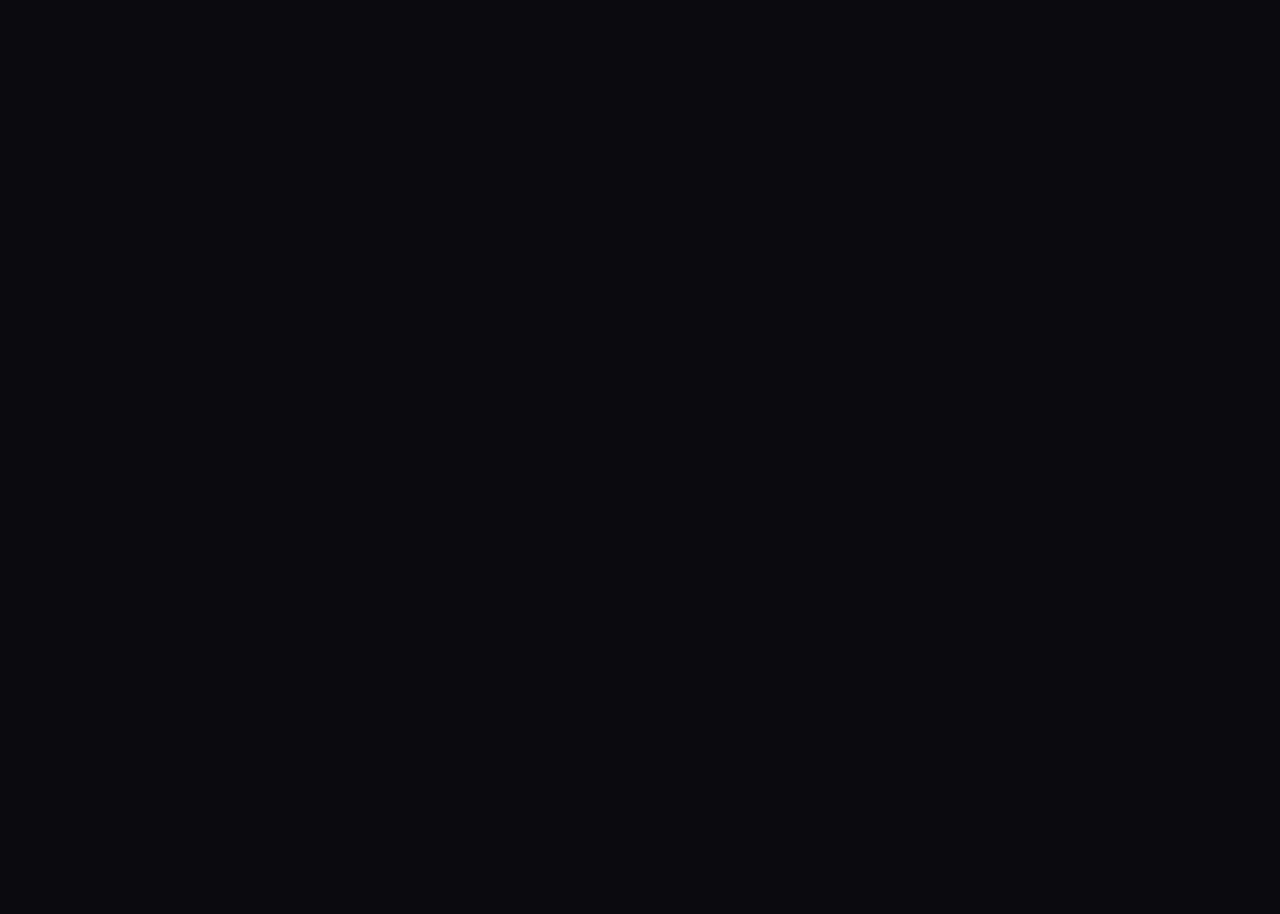
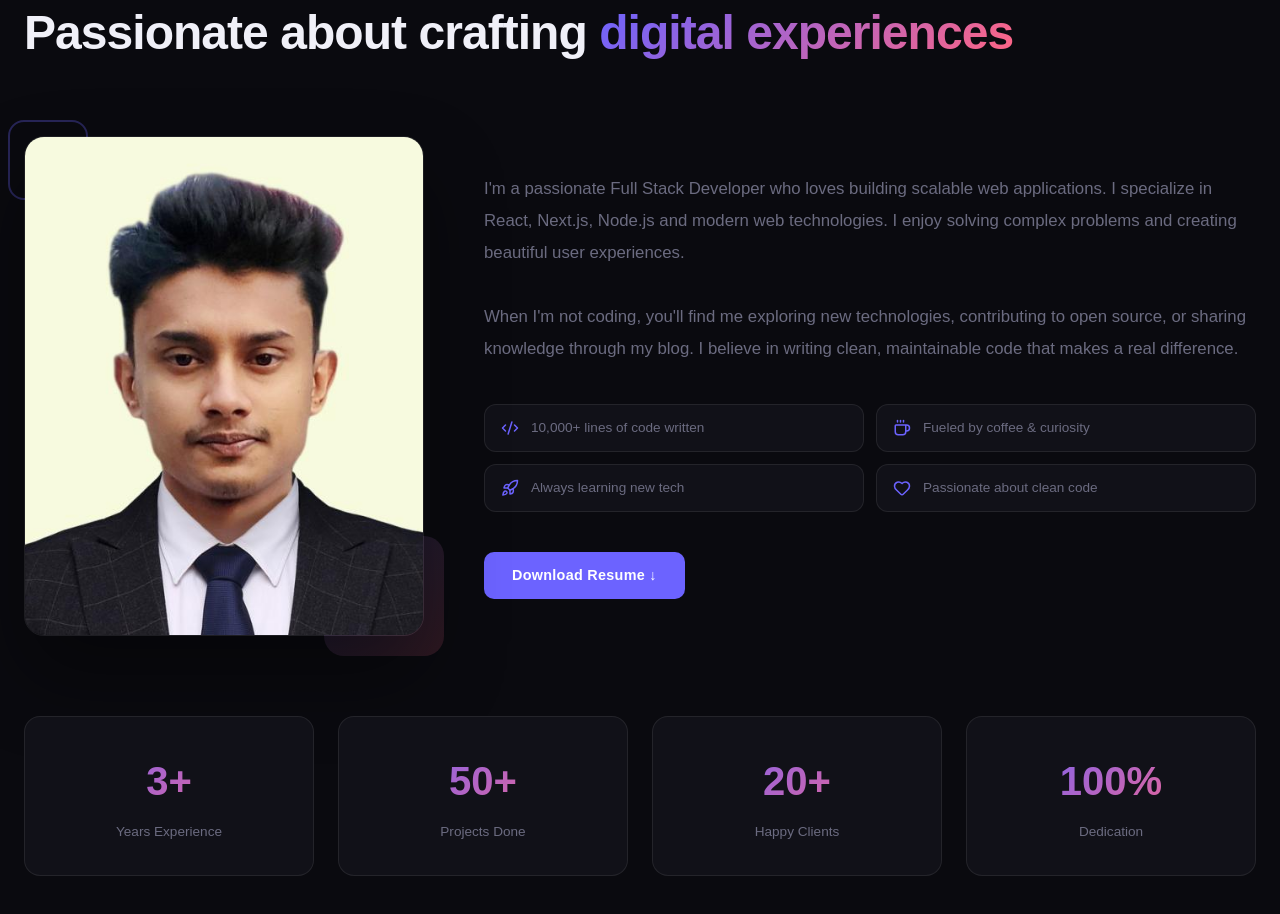
Before and after one commit to fahimad24/portfolio, a Next.js app: page / in a window 1280 px wide. Shown: the part 940-1854 px from the top of the page. Before the commit the page ends 800 px from the top, so only its background shows below. Built offline with nearby package versions, Linux system fonts and the light colour scheme.

Commit message:
about section design complete

```diff
--- a/app/page.tsx
+++ b/app/page.tsx
@@ -1,9 +1,11 @@
+import AboutSection from "@/components/sections/AboutSection";
 import HeroSection from "@/components/sections/HeroSection";
 
 export default function Home() {
   return (
     <main>
-      <HeroSection></HeroSection>
+      <HeroSection />
+      <AboutSection />
     </main>
   );
 }
--- a/components/sections/AboutSection.tsx
+++ b/components/sections/AboutSection.tsx
@@ -19,67 +19,56 @@
 
 export default function AboutSection() {
   return (
-    <section id="about" style={{ padding: "100px 24px", position: "relative" }}>
-      <div style={{ maxWidth: "1200px", margin: "0 auto" }}>
-        <div style={{ marginBottom: "64px" }}>
-          <p className="section-label" style={{ marginBottom: "16px" }}>About Me</p>
-          <h2 style={{ fontSize: "clamp(2rem, 4vw, 3rem)" }}>
+    <section id="about" className="py-25 px-6 relative">
+      <div className="max-w-7xl mx-auto">
+        <div className="mb-16">
+          <p className="section-label mb-4">About Me</p>
+          <h2 className="text-[clamp(2rem,4vw,3rem)]">
             Passionate about crafting{" "}
             <span className="gradient-text">digital experiences</span>
           </h2>
         </div>
 
-        <div style={{ display: "flex", flexWrap: "wrap", gap: "60px", alignItems: "center" }}>
+        <div className="flex flex-wrap gap-15 items-center">
           {/* Photo side */}
-          <div style={{ flex: "1", minWidth: "280px", maxWidth: "400px" }}>
-            <div style={{ position: "relative" }}>
-              <div style={{
-                width: "100%", aspectRatio: "4/5", borderRadius: "20px", overflow: "hidden",
-                border: "1px solid var(--border)",
-                boxShadow: "0 40px 80px rgba(0,0,0,0.4)"
-              }}>
+          <div className="flex-1 min-w-70 max-w-100">
+            <div className="relative">
+              <div className="w-full aspect-4/5 rounded-[20px] overflow-hidden border border-border shadow-[0_40px_80px_rgba(0,0,0,0.4)]">
                 <Image
                   src="/profile.jpg"
                   alt="About photo"
                   width={400}
                   height={500}
-                  style={{ width: "100%", height: "100%", objectFit: "cover" }}
+                  className="w-full h-full object-cover"
                 />
               </div>
               {/* Accent corner */}
-              <div style={{
-                position: "absolute", bottom: "-20px", right: "-20px",
-                width: "120px", height: "120px", borderRadius: "20px",
-                background: "linear-gradient(135deg, var(--accent), var(--accent-2))",
-                opacity: 0.15, zIndex: -1
-              }} />
-              <div style={{
-                position: "absolute", top: "-16px", left: "-16px",
-                width: "80px", height: "80px", borderRadius: "16px",
-                border: "2px solid rgba(108,99,255,0.3)", zIndex: -1
-              }} />
+              <div className="absolute -bottom-5 -right-5 w-30 h-30 rounded-[20px] opacity-[0.15] -z-10 bg-linear-135 from-accent to-accent-2" />
+              <div className="absolute -top-4 -left-4 w-20 h-20 rounded-2xl border-2 border-[rgba(108,99,255,0.3)] -z-10" />
             </div>
           </div>
 
           {/* Text side */}
-          <div style={{ flex: "1.5", minWidth: "300px" }}>
-            <p style={{ color: "var(--muted)", fontSize: "1.05rem", lineHeight: 1.9, marginBottom: "32px" }}>
+          <div className="flex-[1.5] min-w-75">
+            <p className="text-[1.05rem] text-muted leading-[1.9] mb-8">
               {personalInfo.bio}
             </p>
-            <p style={{ color: "var(--muted)", fontSize: "1.05rem", lineHeight: 1.9, marginBottom: "40px" }}>
-              When I&apos;m not coding, you&apos;ll find me exploring new technologies, contributing to open source, or sharing knowledge through my blog. I believe in writing clean, maintainable code that makes a real difference.
+            <p className="text-[1.05rem] text-muted leading-[1.9] mb-10">
+              When I&apos;m not coding, you&apos;ll find me exploring new
+              technologies, contributing to open source, or sharing knowledge
+              through my blog. I believe in writing clean, maintainable code
+              that makes a real difference.
             </p>
 
             {/* Fun facts */}
-            <div style={{ display: "grid", gridTemplateColumns: "repeat(2, 1fr)", gap: "12px", marginBottom: "40px" }}>
+            <div className="grid grid-cols-2 gap-3 mb-10">
               {funFacts.map((fact, i) => (
-                <div key={i} style={{
-                  display: "flex", alignItems: "center", gap: "12px",
-                  padding: "14px 16px", borderRadius: "12px",
-                  background: "var(--surface)", border: "1px solid var(--border)"
-                }}>
-                  <span style={{ color: "var(--accent)", flexShrink: 0 }}>{fact.icon}</span>
-                  <span style={{ color: "var(--muted)", fontSize: "0.85rem" }}>{fact.text}</span>
+                <div
+                  key={i}
+                  className="flex items-center gap-3 px-4 py-3 rounded-xl bg-surface border border-border"
+                >
+                  <span className="text-accent shrink-0">{fact.icon}</span>
+                  <span className="text-muted text-[0.85rem]">{fact.text}</span>
                 </div>
               ))}
             </div>
@@ -91,16 +80,18 @@
         </div>
 
         {/* Stats */}
-        <div style={{
-          display: "grid", gridTemplateColumns: "repeat(auto-fit, minmax(150px, 1fr))",
-          gap: "24px", marginTop: "80px"
-        }}>
+        <div
+          className="grid gap-6 mt-20"
+          style={{
+            gridTemplateColumns: "repeat(auto-fit, minmax(150px, 1fr))",
+          }}
+        >
           {stats.map((s, i) => (
-            <div key={i} className="glow-card" style={{ padding: "32px 24px", textAlign: "center" }}>
-              <div style={{ fontSize: "2.5rem", fontFamily: "'Syne', sans-serif", fontWeight: 800 }} className="gradient-text">
+            <div key={i} className="glow-card text-center py-8 px-6">
+              <div className="gradient-text text-[2.5rem] font-syne font-extrabold">
                 {s.value}
               </div>
-              <div style={{ color: "var(--muted)", fontSize: "0.85rem", marginTop: "8px" }}>{s.label}</div>
+              <div className="text-muted text-[0.85rem] mt-2">{s.label}</div>
             </div>
           ))}
         </div>
```
